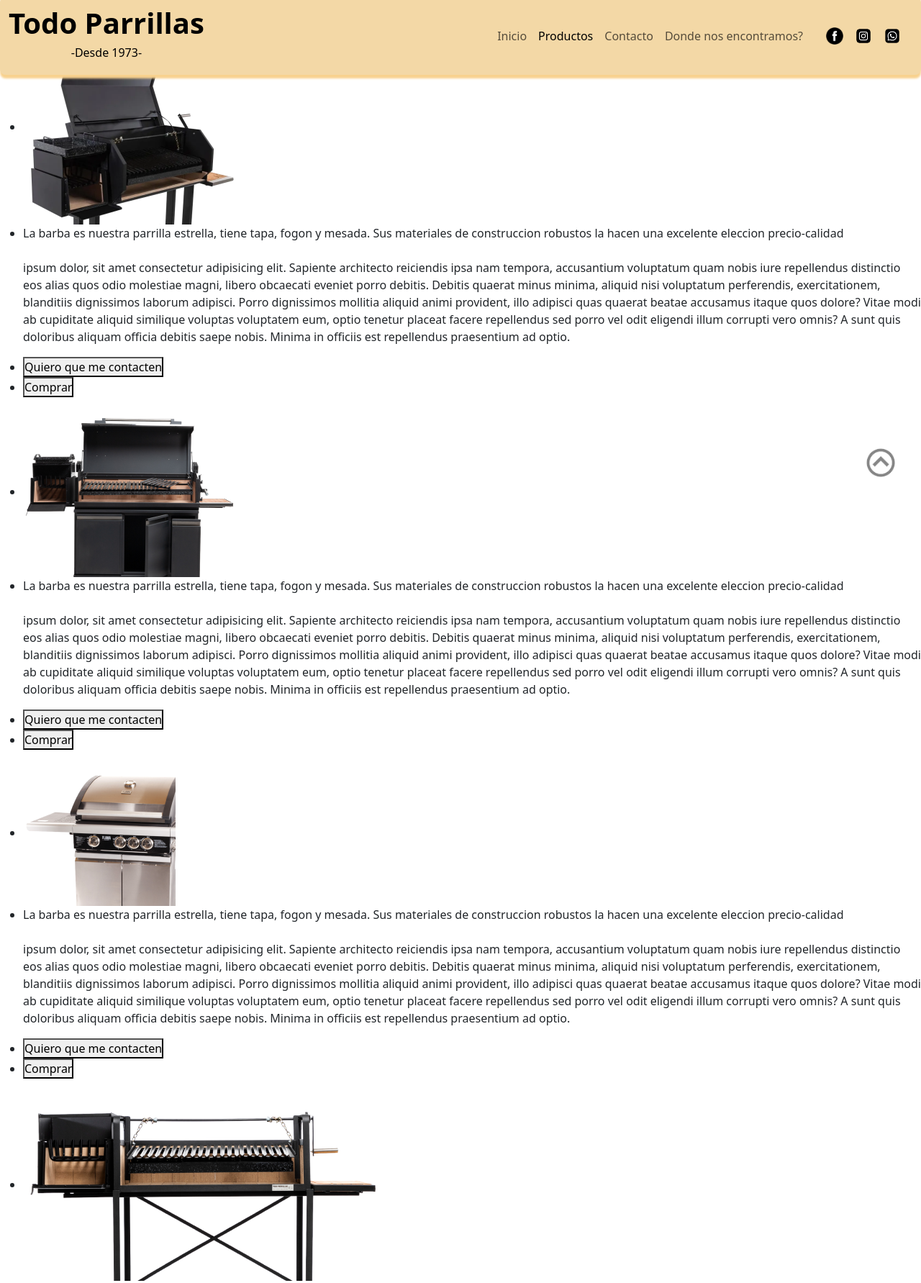
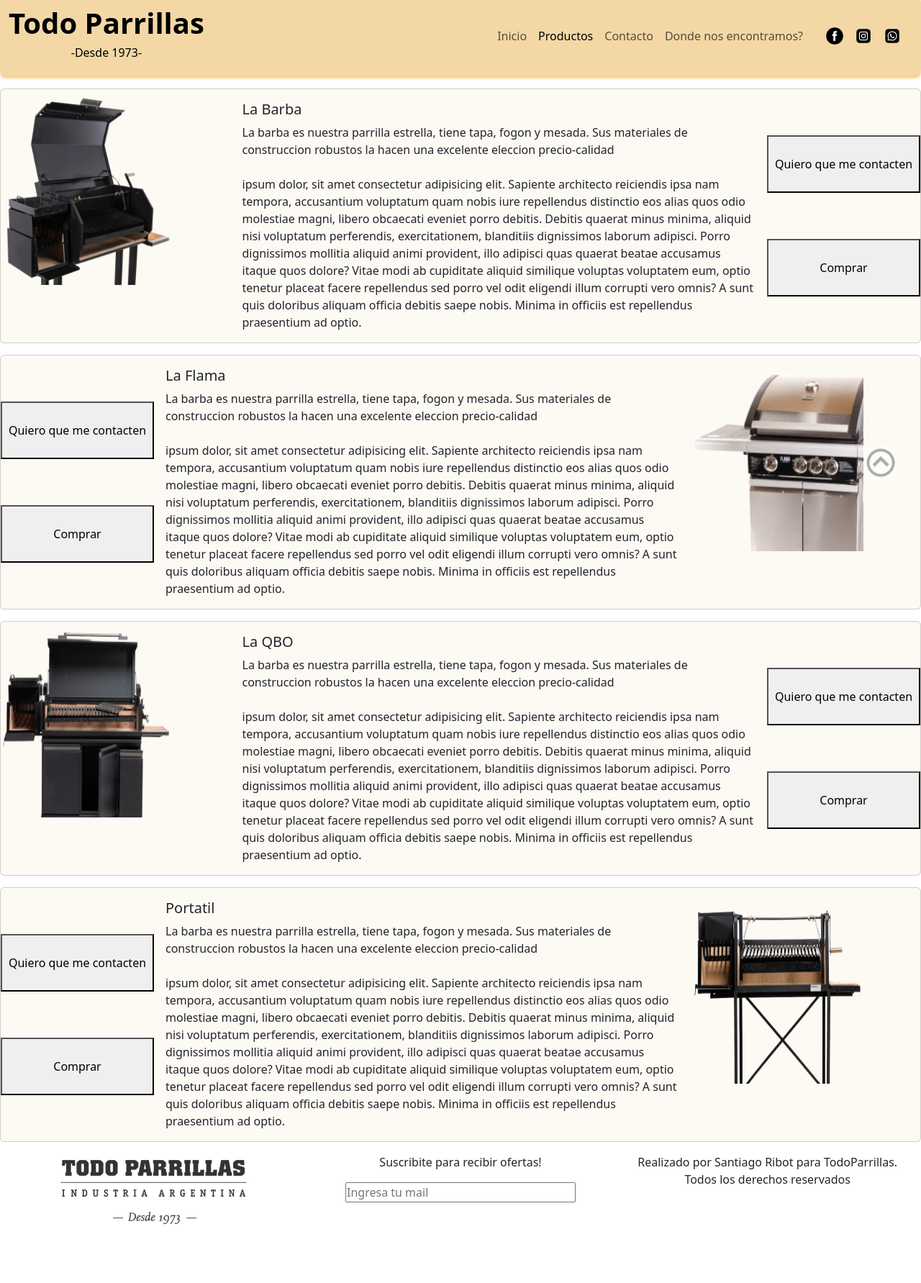
Before and after one commit to SantiagoRibot96/PreEntrega3Ribot, a plain HTML site: page pages/productos.html in a window 1280 px wide. Shown: the part 5-1788 px from the top of the page at 72% size. After the commit the page ends 1716 px from the top, so only its background shows below. Drawn offline with nearby package versions, Linux system fonts and the light colour scheme.

Commit message:
pagina productos

```diff
--- a/css/style.css
+++ b/css/style.css
@@ -4,7 +4,7 @@
 }
 
 main{
-    margin-top: 3rem;
+    margin-top: 8rem;
 }
 
 .MargenIzquierdo{
@@ -57,6 +57,7 @@
     bottom: 8rem;
     right: 2rem;
     opacity: .5;
+    z-index: 100;
 }
 
 .to_top:hover{
@@ -132,6 +133,26 @@
     background-color: rgba(250, 240, 223, 0.384);
 }
 
+/*PRODUCTOS*/
+.card__productos__btn{
+    display: flex;
+    flex-direction: column;
+    justify-content: space-evenly;
+}
+
+.card__productos__btn button{
+    width: 100%;
+    height: 5rem;
+}
+
+.card__productos__texto{
+    width: 100%;
+    text-align: left;
+}
+
+.card__productos__img{
+    width: 100%;
+}
 /*MEDIA QUERIES*/
 @media (max-width: 768px) {
 
--- a/pages/productos.html
+++ b/pages/productos.html
@@ -53,52 +53,86 @@
 
         </header>
 
-        <main id="main_productos">
+        <main class="MainProductos">
 
             <!--Imagen flotante de flecha-->
             <a href="#top"><img class="to_top" src="../imagenes/to_top.jpg" alt="Al inicio"></a>
 
-            <a href="productos.html"><img class="to_top" src="../imagenes/to_top.jpg" alt="Al inicio"></a>
-            <article id="barba_productos">
-                <ul class="imagen_productos">
-                    <li><img src="../imagenes/barba.png" alt="La barba"></li>
-                    <li><p>La barba es nuestra parrilla estrella, tiene tapa, fogon y mesada. Sus materiales de construccion robustos la hacen una excelente eleccion precio-calidad <br><br> ipsum dolor, sit amet consectetur adipisicing elit. Sapiente architecto reiciendis ipsa nam tempora, accusantium voluptatum quam nobis iure repellendus distinctio eos alias quos odio molestiae magni, libero obcaecati eveniet porro debitis. Debitis quaerat minus minima, aliquid nisi voluptatum perferendis, exercitationem, blanditiis dignissimos laborum adipisci. Porro dignissimos mollitia aliquid animi provident, illo adipisci quas quaerat beatae accusamus itaque quos dolore? Vitae modi ab cupiditate aliquid similique voluptas voluptatem eum, optio tenetur placeat facere repellendus sed porro vel odit eligendi illum corrupti vero omnis? A sunt quis doloribus aliquam officia debitis saepe nobis. Minima in officiis est repellendus praesentium ad optio.</p></li>
-                </ul>
-                <ul class="button_productos">
-                    <li><a href="contacto.html"><button>Quiero que me contacten</button></a></li>
-                    <li><a href="comprar.html"><button>Comprar</button></a></li>
-                </ul>
-            </article>
-            <article id="qbo_productos" class="invertido">
-                <ul class="imagen_productos invertido">
-                    <li><img src="../imagenes/qbo.png" alt="QBO"></li>
-                    <li><p>La barba es nuestra parrilla estrella, tiene tapa, fogon y mesada. Sus materiales de construccion robustos la hacen una excelente eleccion precio-calidad <br><br> ipsum dolor, sit amet consectetur adipisicing elit. Sapiente architecto reiciendis ipsa nam tempora, accusantium voluptatum quam nobis iure repellendus distinctio eos alias quos odio molestiae magni, libero obcaecati eveniet porro debitis. Debitis quaerat minus minima, aliquid nisi voluptatum perferendis, exercitationem, blanditiis dignissimos laborum adipisci. Porro dignissimos mollitia aliquid animi provident, illo adipisci quas quaerat beatae accusamus itaque quos dolore? Vitae modi ab cupiditate aliquid similique voluptas voluptatem eum, optio tenetur placeat facere repellendus sed porro vel odit eligendi illum corrupti vero omnis? A sunt quis doloribus aliquam officia debitis saepe nobis. Minima in officiis est repellendus praesentium ad optio.</p></li>
-                </ul>
-                <ul class="button_productos">
-                    <li><a href="contacto.html"><button>Quiero que me contacten</button></a></li>
-                    <li><a href="comprar.html"><button>Comprar</button></a></li>
-                </ul>
-            </article>
-            <article id="flama_productos">
-                <ul class="imagen_productos">
-                    <li><img src="../imagenes/flama.png" alt="La barba"></li>
-                    <li><p>La barba es nuestra parrilla estrella, tiene tapa, fogon y mesada. Sus materiales de construccion robustos la hacen una excelente eleccion precio-calidad <br><br> ipsum dolor, sit amet consectetur adipisicing elit. Sapiente architecto reiciendis ipsa nam tempora, accusantium voluptatum quam nobis iure repellendus distinctio eos alias quos odio molestiae magni, libero obcaecati eveniet porro debitis. Debitis quaerat minus minima, aliquid nisi voluptatum perferendis, exercitationem, blanditiis dignissimos laborum adipisci. Porro dignissimos mollitia aliquid animi provident, illo adipisci quas quaerat beatae accusamus itaque quos dolore? Vitae modi ab cupiditate aliquid similique voluptas voluptatem eum, optio tenetur placeat facere repellendus sed porro vel odit eligendi illum corrupti vero omnis? A sunt quis doloribus aliquam officia debitis saepe nobis. Minima in officiis est repellendus praesentium ad optio.</p></li>
-                </ul>
-                <ul class="button_productos">
-                    <li><a href="contacto.html"><button>Quiero que me contacten</button></a></li>
-                    <li><a href="comprar.html"><button>Comprar</button></a></li>
-                </ul>
-            </article>
-            <article id="portatil_productos" class="invertido">
-                <ul class="invertido imagen_productos">
-                    <li><img src="../imagenes/portatil.png" alt="La barba"></li>
-                    <li><p>La barba es nuestra parrilla estrella, tiene tapa, fogon y mesada. Sus materiales de construccion robustos la hacen una excelente eleccion precio-calidad <br><br> ipsum dolor, sit amet consectetur adipisicing elit. Sapiente architecto reiciendis ipsa nam tempora, accusantium voluptatum quam nobis iure repellendus distinctio eos alias quos odio molestiae magni, libero obcaecati eveniet porro debitis. Debitis quaerat minus minima, aliquid nisi voluptatum perferendis, exercitationem, blanditiis dignissimos laborum adipisci. Porro dignissimos mollitia aliquid animi provident, illo adipisci quas quaerat beatae accusamus itaque quos dolore? Vitae modi ab cupiditate aliquid similique voluptas voluptatem eum, optio tenetur placeat facere repellendus sed porro vel odit eligendi illum corrupti vero omnis? A sunt quis doloribus aliquam officia debitis saepe nobis. Minima in officiis est repellendus praesentium ad optio.</p></li>
-                </ul>
-                <ul class="button_productos">
-                    <li><a href="contacto.html"><button>Quiero que me contacten</button></a></li>
-                    <li><a href="comprar.html"><button>Comprar</button></a></li>
-                </ul>
-            </article>
+            <!--Seccion productos-->
+            <section>
+                <div class="card mb-3 card__productos">
+                    <div class="row g-0">
+                    <div class="col-md-3">
+                        <img src="../imagenes/barba.png" class="img-fluid rounded-start card__productos__img" alt="La barba">
+                    </div>
+                    <div class="col-md-7">
+                        <div class="card-body card__productos__texto">
+                        <h5 class="card-title">La Barba</h5>
+                        <p class="card-text">La barba es nuestra parrilla estrella, tiene tapa, fogon y mesada. Sus materiales de construccion robustos la hacen una excelente eleccion precio-calidad <br><br> ipsum dolor, sit amet consectetur adipisicing elit. Sapiente architecto reiciendis ipsa nam tempora, accusantium voluptatum quam nobis iure repellendus distinctio eos alias quos odio molestiae magni, libero obcaecati eveniet porro debitis. Debitis quaerat minus minima, aliquid nisi voluptatum perferendis, exercitationem, blanditiis dignissimos laborum adipisci. Porro dignissimos mollitia aliquid animi provident, illo adipisci quas quaerat beatae accusamus itaque quos dolore? Vitae modi ab cupiditate aliquid similique voluptas voluptatem eum, optio tenetur placeat facere repellendus sed porro vel odit eligendi illum corrupti vero omnis? A sunt quis doloribus aliquam officia debitis saepe nobis. Minima in officiis est repellendus praesentium ad optio.</p>
+                        </div>
+                    </div>
+                    <div class="col-md-2 card__productos__btn">
+                        <a href="contacto.html"><button>Quiero que me contacten</button></a>
+                        <a href="comprar.html"><button>Comprar</button></a>
+                    </div>
+                    </div>
+                </div>
+
+                <div class="card mb-3 card__productos">
+                    <div class="row g-0">
+                    <div class="col-md-3 order-2">
+                        <img src="../imagenes/flama.png" class="img-fluid rounded-start" alt="La flama">
+                    </div>
+                    <div class="col-md-7 order-1">
+                        <div class="card-body card__productos__texto">
+                        <h5 class="card-title">La Flama</h5>
+                        <p class="card-text">La barba es nuestra parrilla estrella, tiene tapa, fogon y mesada. Sus materiales de construccion robustos la hacen una excelente eleccion precio-calidad <br><br> ipsum dolor, sit amet consectetur adipisicing elit. Sapiente architecto reiciendis ipsa nam tempora, accusantium voluptatum quam nobis iure repellendus distinctio eos alias quos odio molestiae magni, libero obcaecati eveniet porro debitis. Debitis quaerat minus minima, aliquid nisi voluptatum perferendis, exercitationem, blanditiis dignissimos laborum adipisci. Porro dignissimos mollitia aliquid animi provident, illo adipisci quas quaerat beatae accusamus itaque quos dolore? Vitae modi ab cupiditate aliquid similique voluptas voluptatem eum, optio tenetur placeat facere repellendus sed porro vel odit eligendi illum corrupti vero omnis? A sunt quis doloribus aliquam officia debitis saepe nobis. Minima in officiis est repellendus praesentium ad optio.</p>
+                        </div>
+                    </div>
+                    <div class="col-md-2 card__productos__btn">
+                        <a href="contacto.html"><button>Quiero que me contacten</button></a>
+                        <a href="comprar.html"><button>Comprar</button></a>
+                    </div>
+                    </div>
+                </div>
+
+                <div class="card mb-3 card__productos">
+                    <div class="row g-0">
+                    <div class="col-md-3">
+                        <img src="../imagenes/qbo.png" class="img-fluid rounded-start" alt="La qbo">
+                    </div>
+                    <div class="col-md-7">
+                        <div class="card-body card__productos__texto">
+                        <h5 class="card-title">La QBO</h5>
+                        <p class="card-text">La barba es nuestra parrilla estrella, tiene tapa, fogon y mesada. Sus materiales de construccion robustos la hacen una excelente eleccion precio-calidad <br><br> ipsum dolor, sit amet consectetur adipisicing elit. Sapiente architecto reiciendis ipsa nam tempora, accusantium voluptatum quam nobis iure repellendus distinctio eos alias quos odio molestiae magni, libero obcaecati eveniet porro debitis. Debitis quaerat minus minima, aliquid nisi voluptatum perferendis, exercitationem, blanditiis dignissimos laborum adipisci. Porro dignissimos mollitia aliquid animi provident, illo adipisci quas quaerat beatae accusamus itaque quos dolore? Vitae modi ab cupiditate aliquid similique voluptas voluptatem eum, optio tenetur placeat facere repellendus sed porro vel odit eligendi illum corrupti vero omnis? A sunt quis doloribus aliquam officia debitis saepe nobis. Minima in officiis est repellendus praesentium ad optio.</p>
+                        </div>
+                    </div>
+                    <div class="col-md-2 card__productos__btn">
+                        <a href="contacto.html"><button>Quiero que me contacten</button></a>
+                        <a href="comprar.html"><button>Comprar</button></a>
+                    </div>
+                    </div>
+                </div>
+
+                <div class="card mb-3 card__productos">
+                    <div class="row g-0">
+                    <div class="col-md-3 order-2">
+                        <img src="../imagenes/portatil.png" class="img-fluid rounded-start" alt="Portatil">
+                    </div>
+                    <div class="col-md-7 order-1">
+                        <div class="card-body card__productos__texto">
+                        <h5 class="card-title">Portatil</h5>
+                        <p class="card-text">La barba es nuestra parrilla estrella, tiene tapa, fogon y mesada. Sus materiales de construccion robustos la hacen una excelente eleccion precio-calidad <br><br> ipsum dolor, sit amet consectetur adipisicing elit. Sapiente architecto reiciendis ipsa nam tempora, accusantium voluptatum quam nobis iure repellendus distinctio eos alias quos odio molestiae magni, libero obcaecati eveniet porro debitis. Debitis quaerat minus minima, aliquid nisi voluptatum perferendis, exercitationem, blanditiis dignissimos laborum adipisci. Porro dignissimos mollitia aliquid animi provident, illo adipisci quas quaerat beatae accusamus itaque quos dolore? Vitae modi ab cupiditate aliquid similique voluptas voluptatem eum, optio tenetur placeat facere repellendus sed porro vel odit eligendi illum corrupti vero omnis? A sunt quis doloribus aliquam officia debitis saepe nobis. Minima in officiis est repellendus praesentium ad optio.</p>
+                        </div>
+                    </div>
+                    <div class="col-md-2 card__productos__btn">
+                        <a href="contacto.html"><button>Quiero que me contacten</button></a>
+                        <a href="comprar.html"><button>Comprar</button></a>
+                    </div>
+                    </div>
+                </div>
+            </section>
+
         </main>
 
         <footer>
```
Also changed, not shown: index.html (+1 -1 lines).
